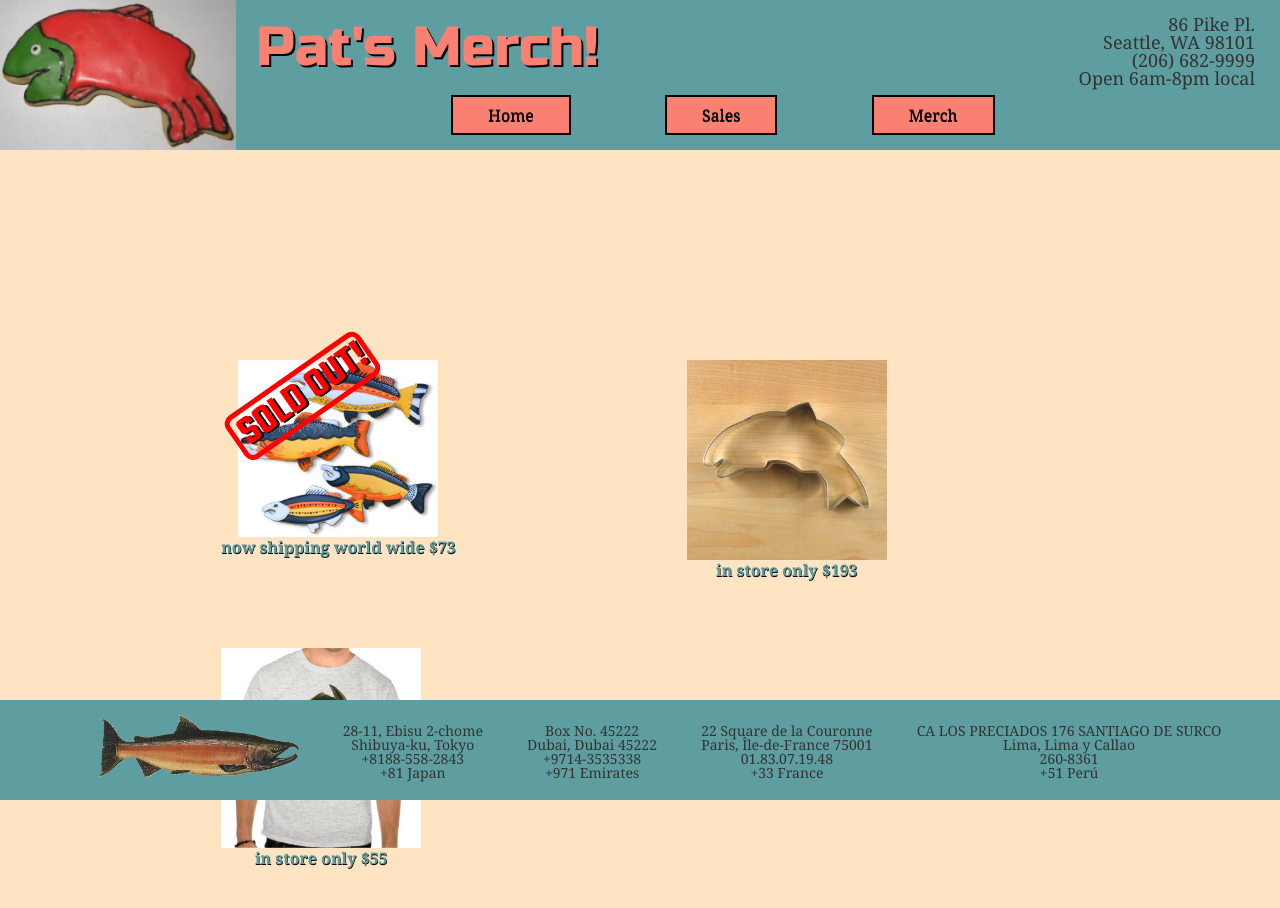
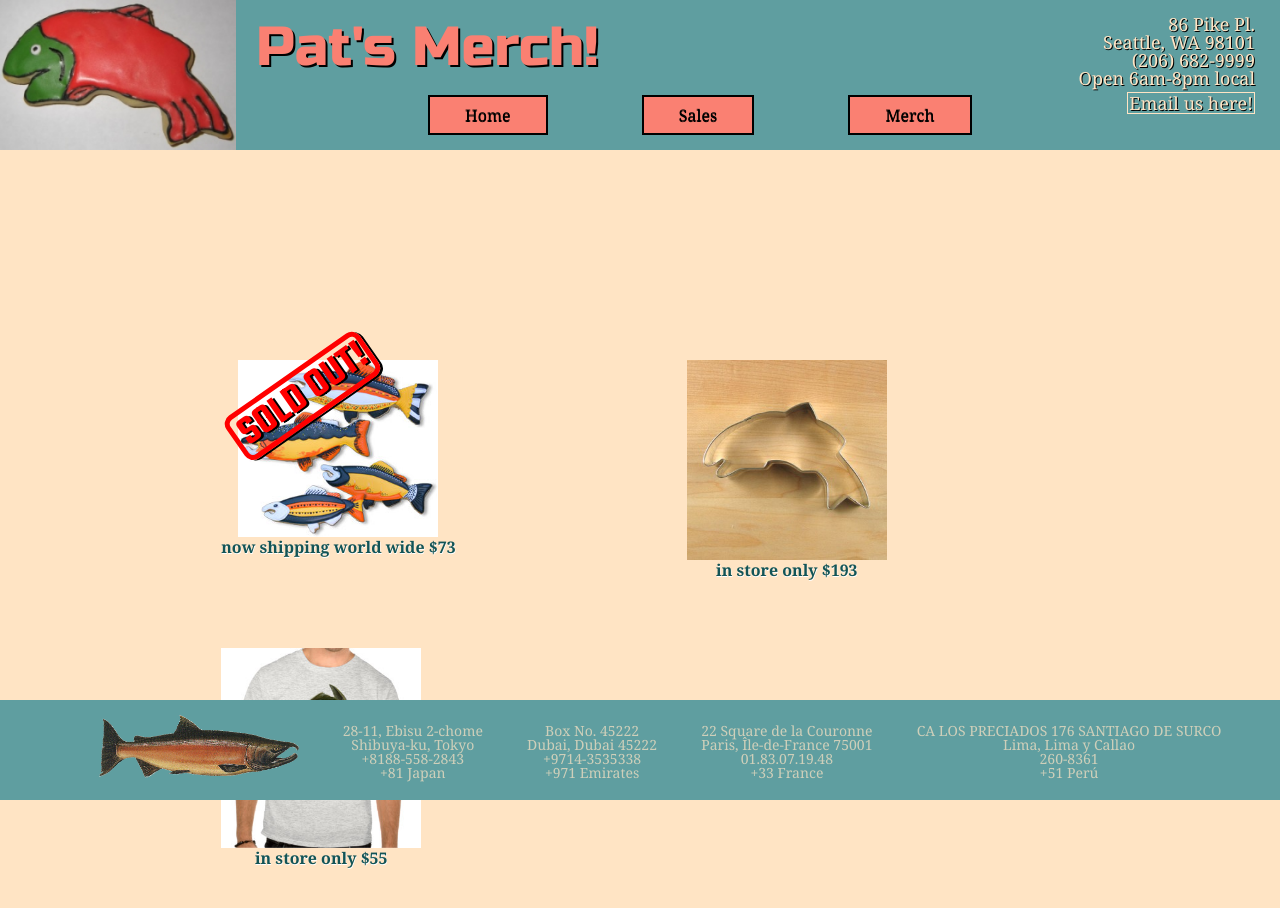
Before and after one commit to jquaglia/cookie-stand, a plain HTML site: page merch.html in a window 1280 px wide. Drawn offline with Linux system fonts and the light colour scheme.

Commit message:
added final touches to css styling

```diff
--- a/css/style.css
+++ b/css/style.css
@@ -2,7 +2,7 @@
 /* Entire Document */
 body {
   font-family: Georgia, 'Times New Roman', Times, serif;
-  color: cadetblue;
+  color: #135456;
   background-color: bisque;
   text-shadow: 0px 1px black;
   font-weight: 500;
@@ -45,6 +45,16 @@ nav li:nth-child(1) {
   padding: none;
 }
 
+header p a {
+  text-decoration: none;
+  color: bisque;
+  margin-top: 5px;
+  display: inline-block;
+  text-shadow: 1px 1px black;
+  border: 1px solid bisque;
+  padding: 1px
+}
+
 nav a {
   text-decoration: none;
   color: black;
@@ -52,9 +62,9 @@ nav a {
 }
 
 header p {
-  color: #333;
+  color: bisque;
   text-align: right;
-  text-shadow: none;
+  text-shadow: 1px 1px black;
   padding: 5px;
   margin-top: 10px;
   margin-right: 20px;
@@ -110,6 +120,7 @@ main h2{
   font-family: 'Teko', sans-serif;
   border: 5px solid red;
   border-radius: 10px;
+  box-shadow: 2px 2px black;
   position: absolute;
   z-index: 1;
   transform: rotate(-35deg);
@@ -128,7 +139,7 @@ main section {
 main figcaption {
   font-size: 16px;
   font-weight: 600;
-  text-shadow: .5px .5px black;
+  text-shadow: .5px .5px white;
 }
 
 main form {
@@ -193,7 +204,7 @@ main li {
  /* Footer */
 footer {
   height: 100px;
-  color: #333;
+  color: rgba(253, 228, 196, .7);
   text-shadow: none;
   font-weight: 300;
   background-color: cadetblue;
--- a/merch.html
+++ b/merch.html
@@ -11,7 +11,7 @@
     <header>
       <img src="img/frosted-cookie.jpg" alt="frosted cookie shaped like a fish">
       <h1>Pat's Merch!</h1>
-      <p>86 Pike Pl.<br>Seattle, WA 98101<br>(206) 682-9999<br>Open 6am-8pm local</p>
+      <p>86 Pike Pl.<br>Seattle, WA 98101<br>(206) 682-9999<br>Open 6am-8pm local<br><a href="mailto:salmoncookies@gmail.com">Email us here!</a></p>
       <nav>
         <ul>
           <li><a href="index.html">Home</a></li>
```
Also changed, not shown: 1 other file.
